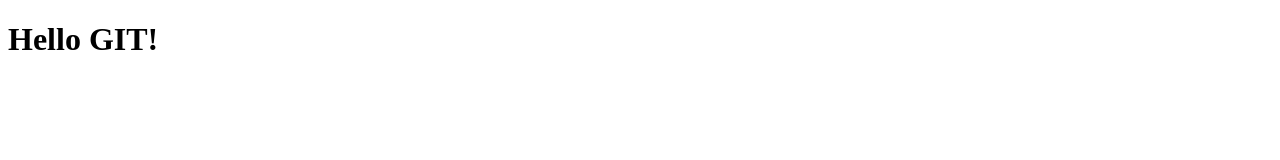
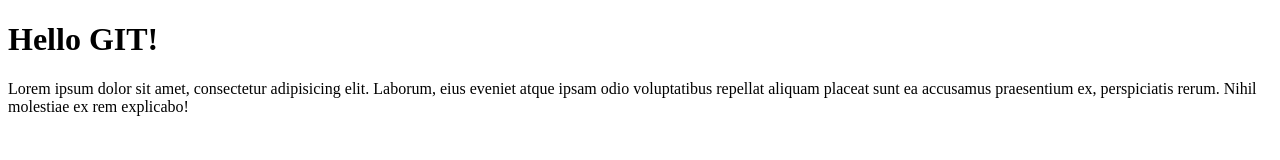
Before and after one commit to filip-piatkowski/git-course-5, a plain HTML site: page index.html in a window 1280 px wide. Drawn offline with Linux system fonts and the light colour scheme.

Commit message:
added paragraph into index.html

```diff
--- a/index.html
+++ b/index.html
@@ -8,5 +8,8 @@
 </head>
 <body>
     <h1>Hello GIT!</h1>
+    <p>
+        Lorem ipsum dolor sit amet, consectetur adipisicing elit. Laborum, eius eveniet atque ipsam odio voluptatibus repellat aliquam placeat sunt ea accusamus praesentium ex, perspiciatis rerum. Nihil molestiae ex rem explicabo!
+    </p>
 </body>
 </html>
```
